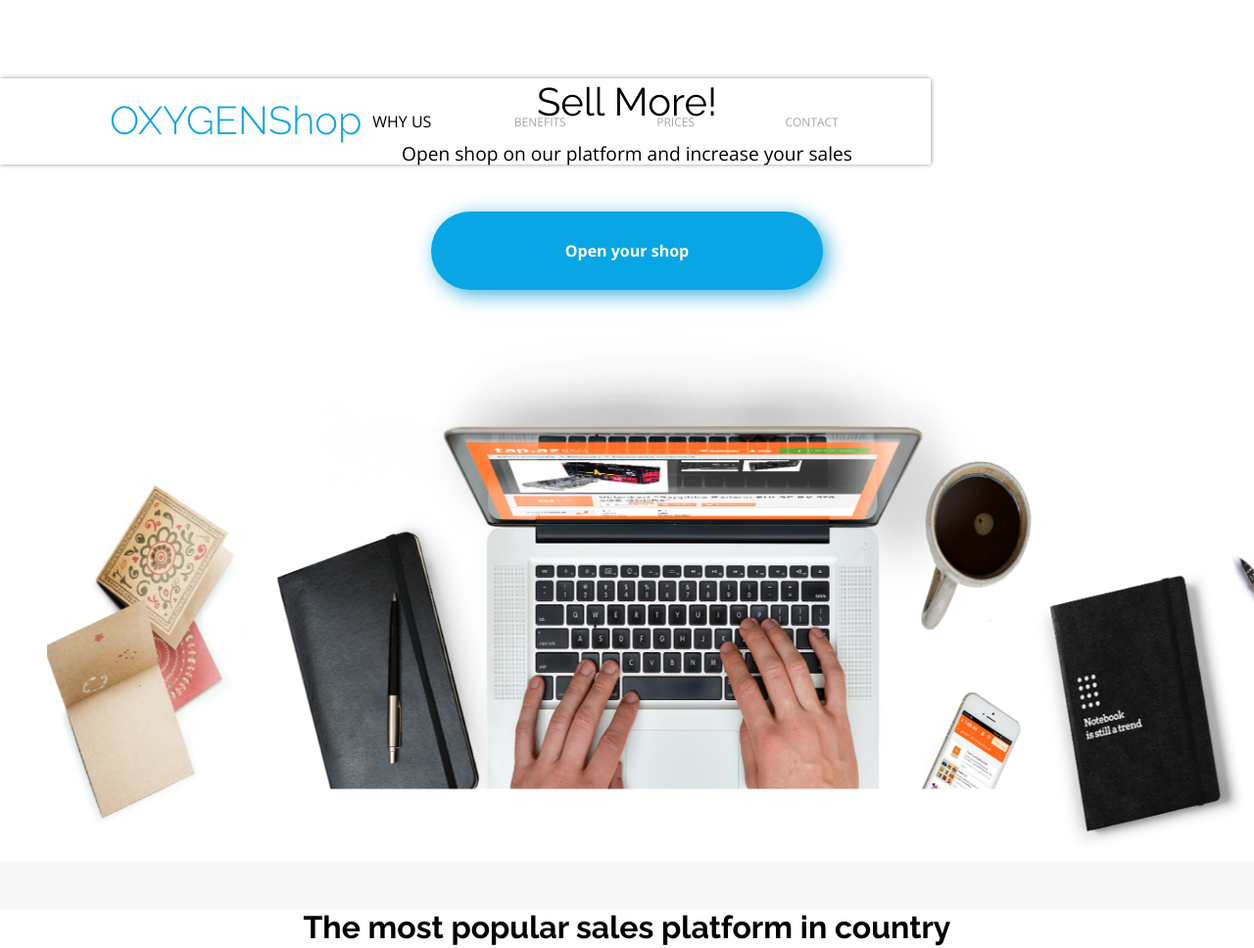
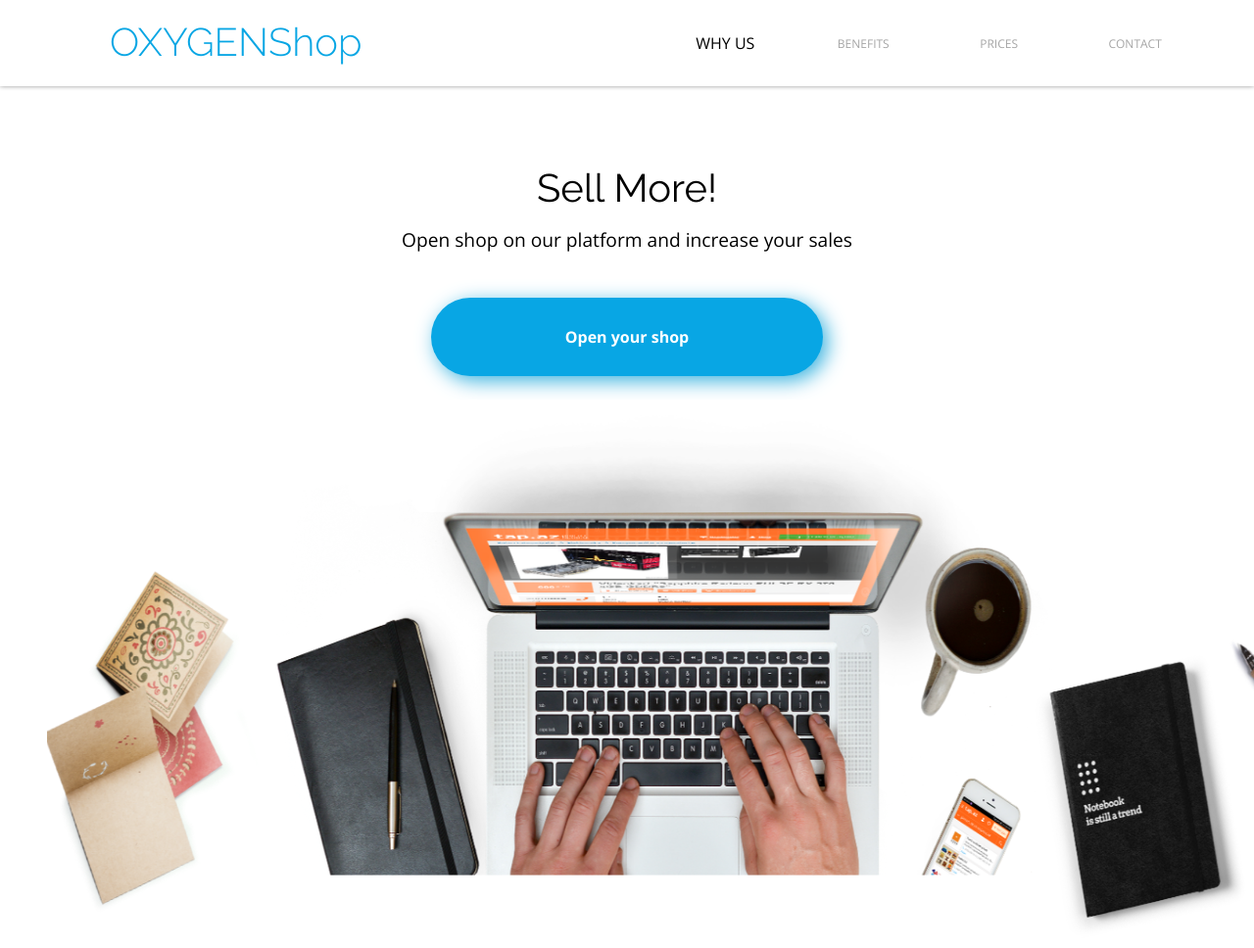
Before and after one commit to JuanJoseRodriguezdePraAviles/OxygenAcademy, a plain HTML site: page index.html in a window 1280 px wide. Shown: the top 968 px of the page at 98% size. Drawn offline with nearby package versions, Linux system fonts and the light colour scheme.

Commit message:
style fix for header

```diff
--- a/sass/_header.scss
+++ b/sass/_header.scss
@@ -39,9 +39,7 @@
 
 }
 
-.header-positioner {
-    position:absolute;
-}
+
 
 @media  screen and (min-width: 1200px){
     .header{
```
Also changed, not shown: css/style.css, 1 other file.
